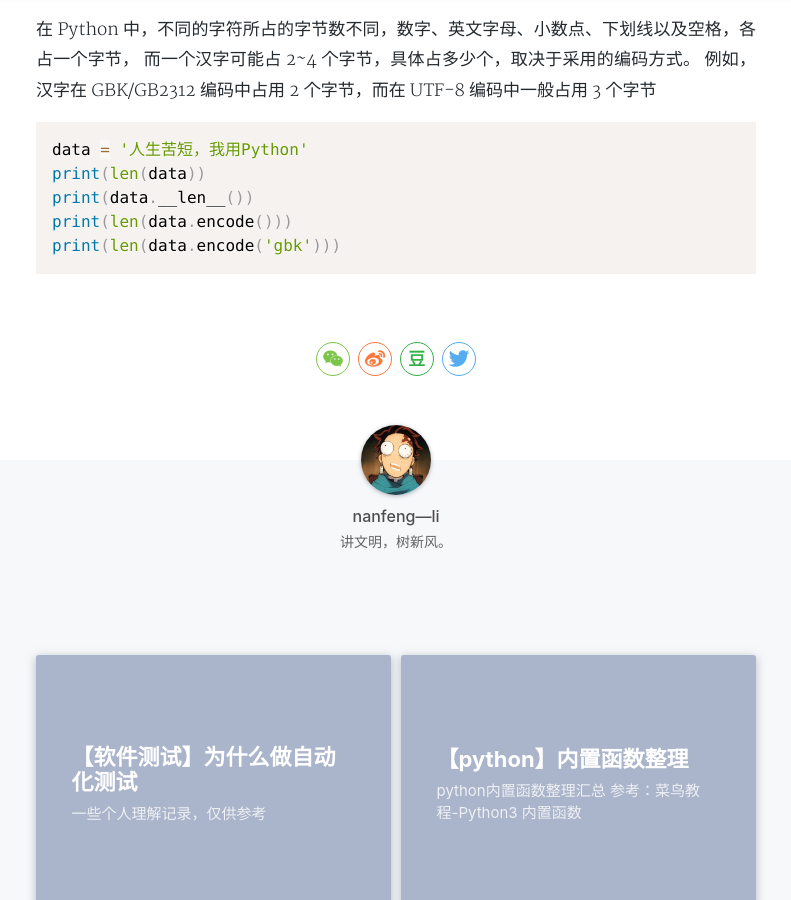
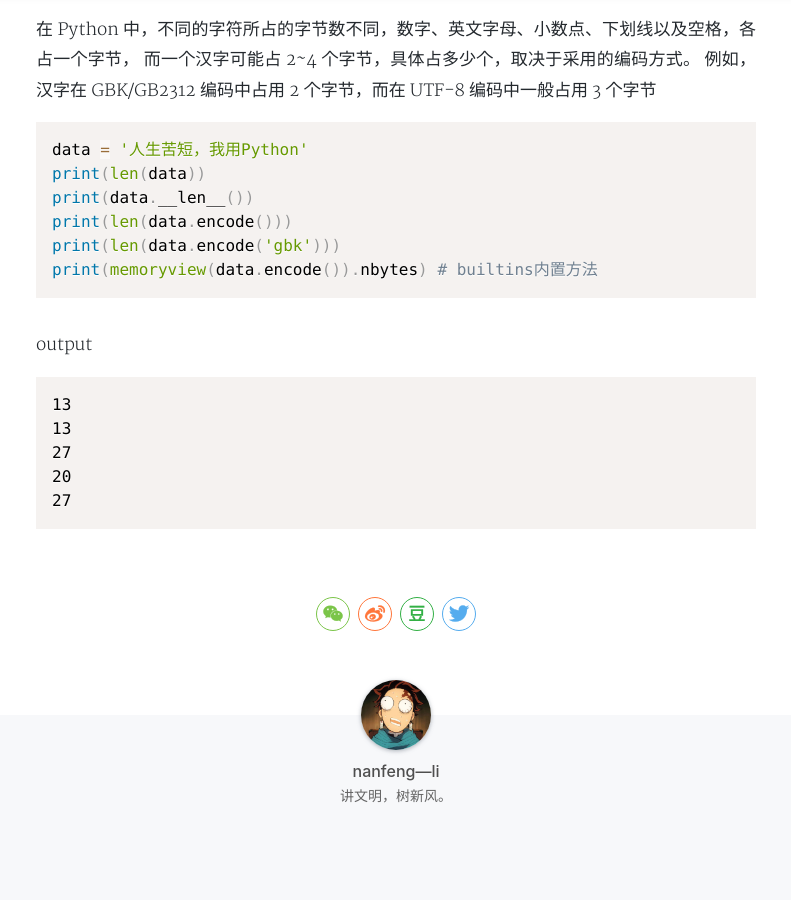
Before and after one commit to lqingjin/lqingjin.github.io, a Jekyll site: the page built from _posts/2021/11/2021-11-24-【requests】获取请求体的Content-Length.md, in a window 1280 px wide and 900 px high, scrolled down 432 px. Shown: the whole window, without its empty margins (244-1035 px from the left). Built offline with Jekyll 4.4.1, drawn with Linux system fonts in a browser that asks for light colours; nearby versions of some CDN libraries; a style sheet for code colours, icons or effects is not loaded.

Commit message:
content_length

````diff
--- a/_posts/2021/11/2021-11-24-【requests】获取请求体的Content-Length.md
+++ b/_posts/2021/11/2021-11-24-【requests】获取请求体的Content-Length.md
@@ -19,4 +19,13 @@ print(len(data))
 print(data.__len__())
 print(len(data.encode()))
 print(len(data.encode('gbk')))
+print(memoryview(data.encode()).nbytes) # builtins内置方法
 ```
+output
+```
+13
+13
+27
+20
+27
+```
````
